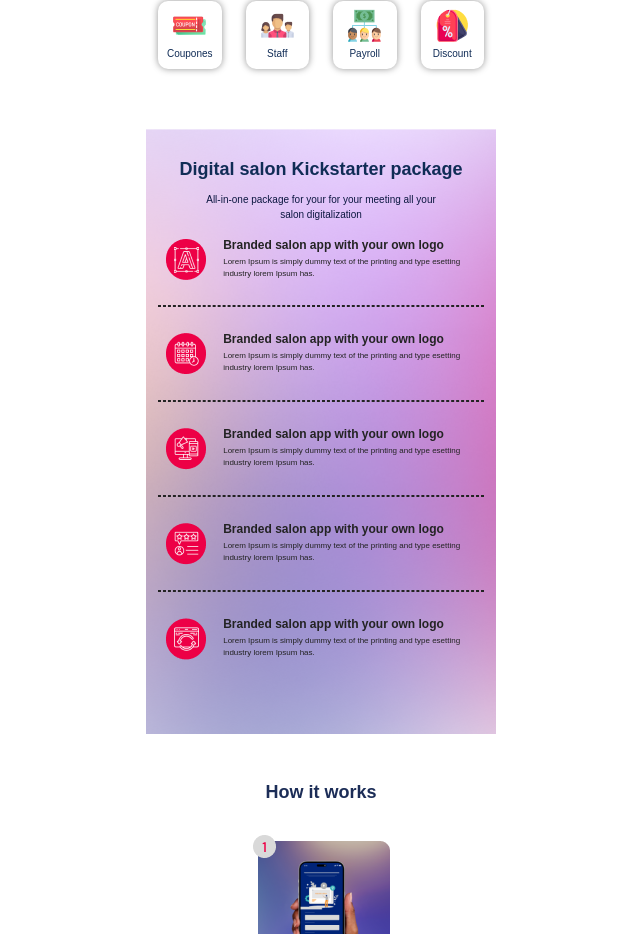
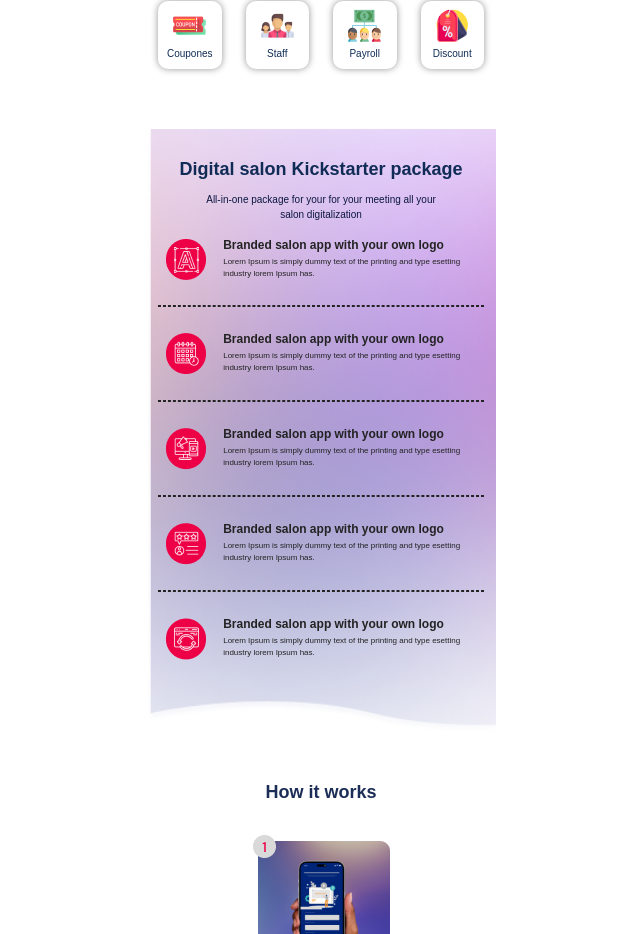
Before and after one commit to indrajeet-tellis/salon, a Nuxt app: page / in a window 1280 px wide. Shown: the part 1932-2866 px from the top of the page, without its empty margins (319-959 px from the left). Built offline with nearby package versions, Linux system fonts and the light colour scheme; a web font is replaced by a local one.

Commit message:
update package background image

```diff
--- a/pages/index.vue
+++ b/pages/index.vue
@@ -349,7 +349,7 @@ export default {
   <section class="package mb-5">
     <div
       class="container pack-bg mt-5"
-      :style="{ backgroundImage: 'url(/assets/group.png)' }"
+      :style="{ backgroundImage: 'url(/assets/pack-bg.png)' }"
     >
       <div class="row">
         <div class="col">
```
